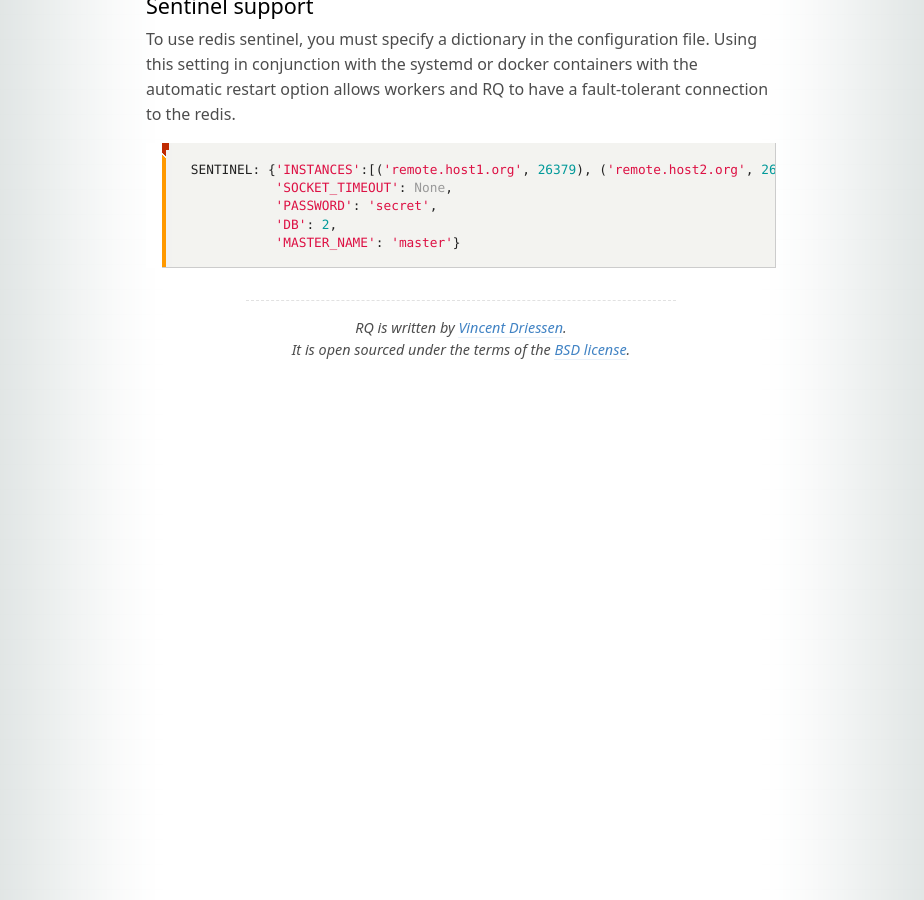
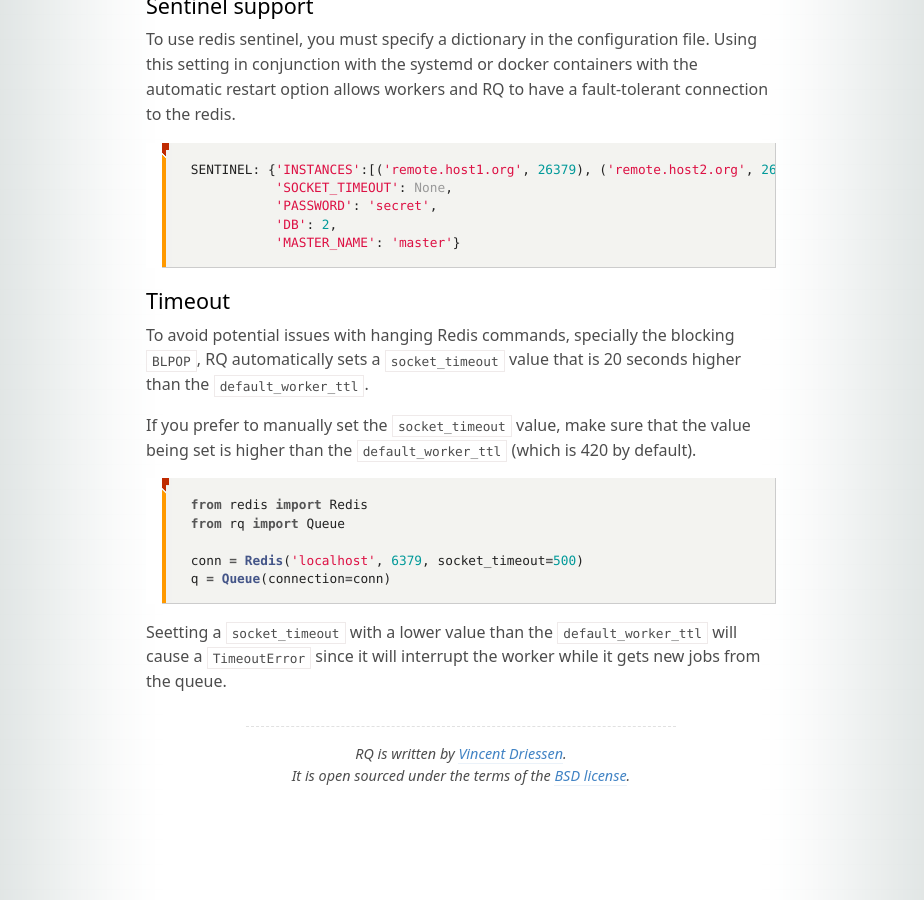
Before and after one commit to rq/rq, a Jekyll site: the page built from docs/docs/connections.md, in a window 1280 px wide and 900 px high, scrolled down 2735 px. Shown: the whole window, without its empty margins (179-1103 px from the left). Built offline with Jekyll 4.4.1, drawn with Linux system fonts in a browser that asks for light colours; some web fonts are replaced; comment, search, counter and statistics services are not loaded.

Commit message:
Add docs related to `socket_timeout`, improve compatibility with older RedisPy versions

````diff
--- a/docs/docs/connections.md
+++ b/docs/docs/connections.md
@@ -142,3 +142,23 @@ SENTINEL: {'INSTANCES':[('remote.host1.org', 26379), ('remote.host2.org', 26379)
            'DB': 2,
            'MASTER_NAME': 'master'}
 ```
+
+
+### Timeout
+
+To avoid potential issues with hanging Redis commands, specially the blocking `BLPOP`,
+RQ automatically sets a `socket_timeout` value that is 20 seconds higher than the `default_worker_ttl`.
+
+If you prefer to manually set the `socket_timeout` value,
+make sure that the value being set is higher than the `default_worker_ttl` (which is 420 by default).
+
+```python
+from redis import Redis
+from rq import Queue
+
+conn = Redis('localhost', 6379, socket_timeout=500)
+q = Queue(connection=conn)
+```
+
+Seetting a `socket_timeout` with a lower value than the `default_worker_ttl` will cause a `TimeoutError`
+since it will interrupt the worker while it gets new jobs from the queue.
````
Also changed, not shown: rq/worker.py (+7 -4 lines), tests/test_worker.py (+3 -2 lines).
